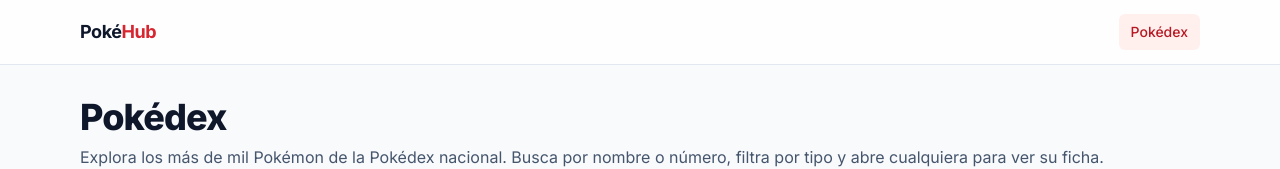
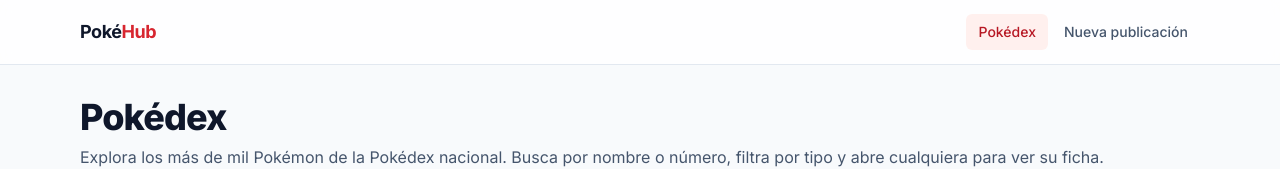
Before and after one commit to JeffryRU/prueba-tecnica-front, a React (Vite) app: page / in a window 1280 px wide. Shown: the top 169 px of the page. Built offline with nearby package versions, Linux system fonts and the light colour scheme; no server answers.

Commit message:
feat: rutas de detalle y publicación con navegación activa por sección

```diff
--- a/src/app/router.tsx
+++ b/src/app/router.tsx
@@ -1,6 +1,8 @@
 import { createBrowserRouter } from 'react-router'
 import { NotFoundPage } from '@/pages/not-found/NotFoundPage'
 import { PokedexPage } from '@/pages/pokedex/PokedexPage'
+import { PokemonDetailPage } from '@/pages/pokemon-detail/PokemonDetailPage'
+import { NewPostPage } from '@/pages/posts/NewPostPage'
 import { MainLayout } from '@/shared/layouts/MainLayout'
 
 export const router = createBrowserRouter([
@@ -9,6 +11,8 @@
     element: <MainLayout />,
     children: [
       { index: true, element: <PokedexPage /> },
+      { path: 'pokemon/:name', element: <PokemonDetailPage /> },
+      { path: 'posts/new', element: <NewPostPage /> },
       { path: '*', element: <NotFoundPage /> },
     ],
   },
--- a/src/shared/layouts/MainLayout.tsx
+++ b/src/shared/layouts/MainLayout.tsx
@@ -1,8 +1,15 @@
-import { NavLink, Outlet } from 'react-router'
+import { NavLink, Outlet, useLocation } from 'react-router'
+import { cn } from '@/shared/utils/cn'
 
-const navItems = [{ to: '/', label: 'Pokédex' }]
+/** `section`: prefijos de ruta que también marcan el enlace como activo. */
+const navItems = [
+  { to: '/', label: 'Pokédex', section: '/pokemon' },
+  { to: '/posts/new', label: 'Nueva publicación' },
+]
 
 export function MainLayout() {
+  const { pathname } = useLocation()
+
   return (
     <div className="flex min-h-dvh flex-col">
       <header className="sticky top-0 z-10 border-b border-slate-200 bg-white/80 backdrop-blur">
@@ -11,15 +18,18 @@
             Poké<span className="text-brand-600">Hub</span>
           </NavLink>
           <nav className="flex gap-1">
-            {navItems.map(({ to, label }) => (
+            {navItems.map(({ to, label, section }) => (
               <NavLink
                 key={to}
                 to={to}
                 end
                 className={({ isActive }) =>
-                  `rounded-md px-3 py-2 text-sm font-medium transition-colors ${
-                    isActive ? 'bg-brand-50 text-brand-700' : 'text-slate-600 hover:bg-slate-100'
-                  }`
+                  cn(
+                    'rounded-md px-3 py-2 text-sm font-medium transition-colors',
+                    isActive || (section && pathname.startsWith(section))
+                      ? 'bg-brand-50 text-brand-700'
+                      : 'text-slate-600 hover:bg-slate-100',
+                  )
                 }
               >
                 {label}
```
